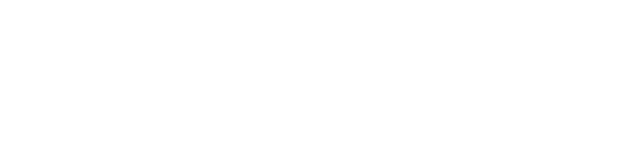
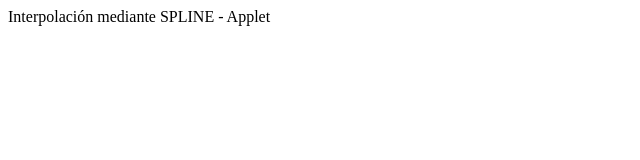
Before and after one commit to AntonioGarnier/InterpolacionSpline, a plain HTML site: page index.html in a window 1280 px wide. Shown: the whole page, without its empty margins (0-640 px from the left). Drawn offline with Linux system fonts and the light colour scheme.

Commit message:
gh-pages

```diff
--- a/index.html
+++ b/index.html
@@ -8,6 +8,7 @@
    </head>
 
    <body>
+      <p> Interpolación mediante SPLINE - Applet </p>
       <embed
          id="Spline"
          type="application/x-java-applet;version=1.6"
```
